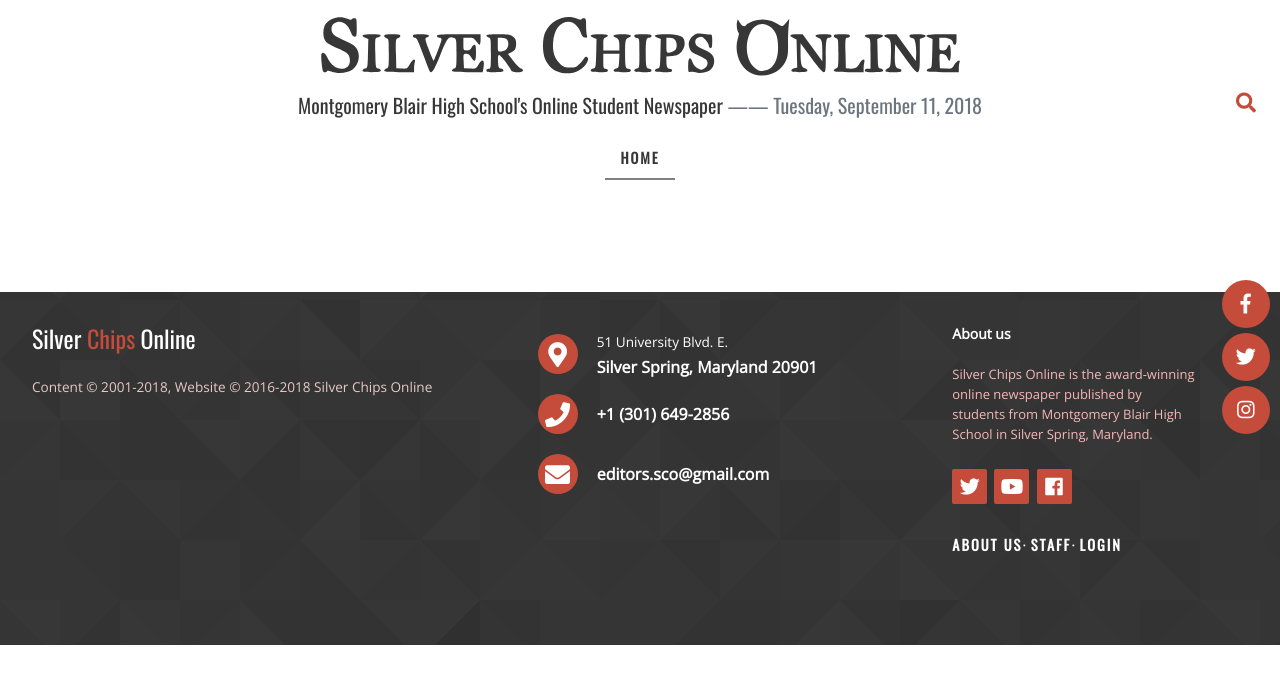
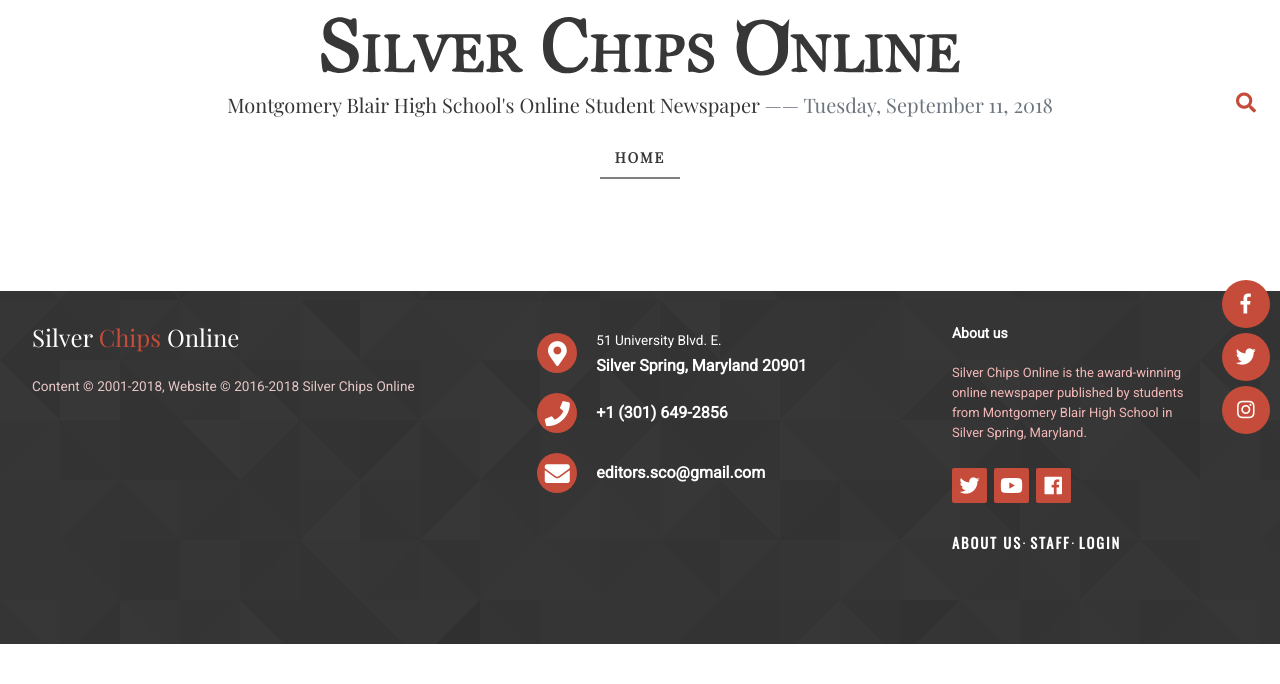
Before and after one commit to mbhs/silverchips, a Django app: page / in a window 1280 px wide. Shown: the top 684 px of the page. Run offline with Django 3.2, Linux system fonts and the light colour scheme; data that the repository does not hold is empty; style sheets or scripts are compiled from the project's sources; parts of the project's set-up code (start-up, migrations or seed data) failed here and were passed over; some libraries are stand-ins or nearby versions.

Commit message:
Change header and body font
Change header font to Playfair Display and body to Roboto

```diff
--- a/home/static/home/styles/_custom-settings.scss
+++ b/home/static/home/styles/_custom-settings.scss
@@ -1,7 +1,7 @@
 /* FONTS */
-@import url('https://fonts.googleapis.com/css?family=Oswald|Open+Sans|Playfair+Display|Fugaz+One');
-$site-header-font: "Oswald", serif;
-$site-paragraph-font: "Open Sans", sans-serif;
+@import url('https://fonts.googleapis.com/css?family=Oswald|Open+Sans|Playfair+Display|Fugaz+One|Roboto');
+$site-header-font: "Playfair Display", serif;
+$site-paragraph-font: "Roboto", sans-serif;
 $playfair-display: "Playfair Display", sans-serif;
 $fugaz-one: "Fugaz One", serif;
 
```
